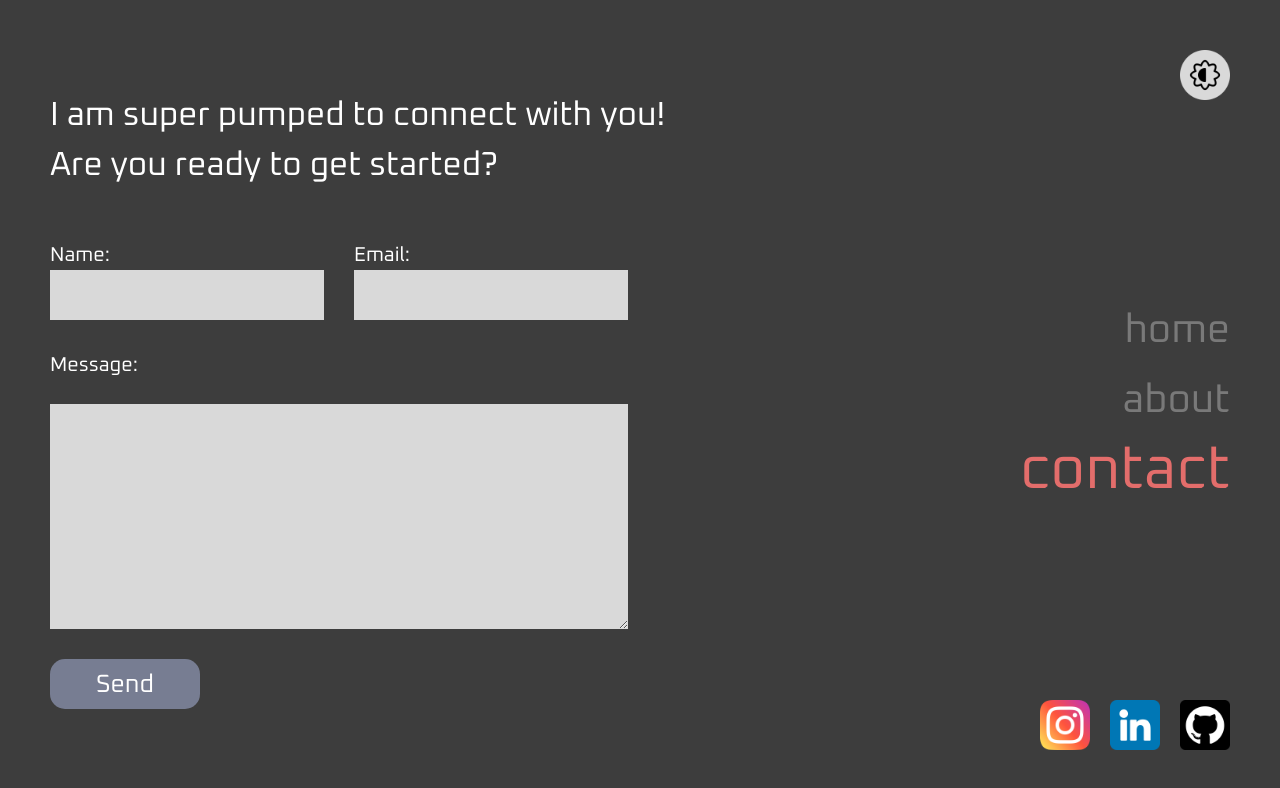
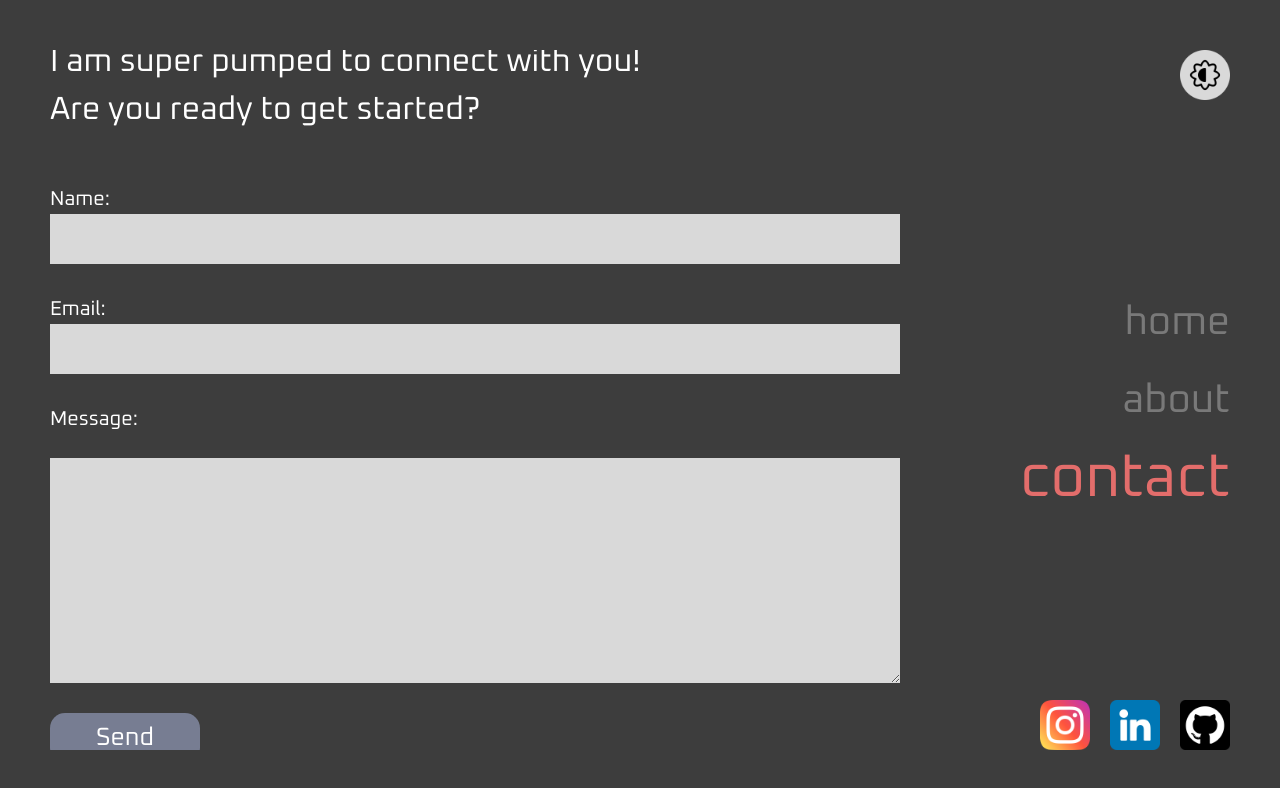
Before and after one commit to pavanhutagi/Pavan-Hutagi-Portfolio, a Next.js app in the folder pavanhutagi-portfolio/: page /contact in a window 1280 px wide. Shown: the top 788 px of the page. Built offline with nearby package versions, Linux system fonts and the light colour scheme.

Commit message:
Updated files

```diff
--- a/pavanhutagi-portfolio/src/app/contact/style.css
+++ b/pavanhutagi-portfolio/src/app/contact/style.css
@@ -35,7 +35,7 @@ textarea {
 .text-input-container {
   display: flex;
   gap: 30px;
-  width: 70%;
+  width: 80%;
 }
 
 .name {
@@ -48,7 +48,7 @@ textarea {
 
 .text-area-container {
   margin-top: 30px;
-  width: 70%;
+  width: 80%;
   display: flex;
   flex-direction: column;
 }
@@ -74,3 +74,37 @@ textarea {
 .submit-button-container:active {
   background-color: #dd807e;
 }
+
+/* Extra small devices (phones, 600px and down) */
+@media only screen and (max-width: 600px) {
+}
+
+/* Small devices (portrait tablets and large phones, 600px and up) */
+@media only screen and (min-width: 600px) {
+  .title-container {
+    font-size: 24pt;
+    margin-bottom: 50px;
+  }
+
+  .text-input-container {
+    flex-direction: column;
+    gap: 30px;
+    width: 90%;
+  }
+
+  .text-area-container {
+    width: 90%;
+  }
+}
+
+/* Medium devices (landscape tablets, 768px and up) */
+@media only screen and (min-width: 768px) {
+}
+
+/* Large devices (laptops/desktops, 992px and up) */
+@media only screen and (min-width: 992px) {
+}
+
+/* Extra large devices (large laptops and desktops, 1200px and up) */
+@media only screen and (min-width: 1200px) {
+}
--- a/pavanhutagi-portfolio/src/app/style.css
+++ b/pavanhutagi-portfolio/src/app/style.css
@@ -67,11 +67,11 @@
   }
 
   .content {
-    flex: 60%;
+    flex: 65%;
   }
 
   .side-bar {
-    flex: 40%;
+    flex: 35%;
   }
 }
 
@@ -82,11 +82,11 @@
   }
 
   .content {
-    flex: 60%;
+    flex: 70%;
   }
 
   .side-bar {
-    flex: 40%;
+    flex: 30%;
   }
 }
 
@@ -97,11 +97,11 @@
   }
 
   .content {
-    flex: 65%;
+    flex: 75%;
   }
 
   .side-bar {
-    flex: 35%;
+    flex: 25%;
   }
 }
 
@@ -112,10 +112,10 @@
   }
 
   .content {
-    flex: 70%;
+    flex: 80%;
   }
 
   .side-bar {
-    flex: 30%;
+    flex: 20%;
   }
 }
--- a/pavanhutagi-portfolio/src/components/navigation/style.css
+++ b/pavanhutagi-portfolio/src/components/navigation/style.css
@@ -2,13 +2,11 @@
   text-align: right;
   display: flex;
   flex-direction: column;
-  gap: 10px;
 }
 
 .nav-item {
   cursor: pointer;
   color: #797979;
-  font-size: 30pt;
   transition: transform 0.05s ease-in-out;
   transform-origin: right;
 }
@@ -22,3 +20,51 @@
   color: #e36d6b;
   transform: scale(1.5);
 }
+
+/* Extra small devices (phones, 600px and down) */
+@media only screen and (max-width: 600px) {
+}
+
+/* Small devices (portrait tablets and large phones, 600px and up) */
+@media only screen and (min-width: 600px) {
+  .nav-container {
+    gap: 14px;
+  }
+
+  .nav-item {
+    font-size: 24pt;
+  }
+}
+
+/* Medium devices (landscape tablets, 768px and up) */
+@media only screen and (min-width: 768px) {
+  .nav-container {
+    gap: 16px;
+  }
+
+  .nav-item {
+    font-size: 26pt;
+  }
+}
+
+/* Large devices (laptops/desktops, 992px and up) */
+@media only screen and (min-width: 992px) {
+  .nav-container {
+    gap: 18px;
+  }
+
+  .nav-item {
+    font-size: 30pt;
+  }
+}
+
+/* Extra large devices (large laptops and desktops, 1200px and up) */
+@media only screen and (min-width: 1200px) {
+  .nav-container {
+    gap: 18px;
+  }
+
+  .nav-item {
+    font-size: 30pt;
+  }
+}
```
